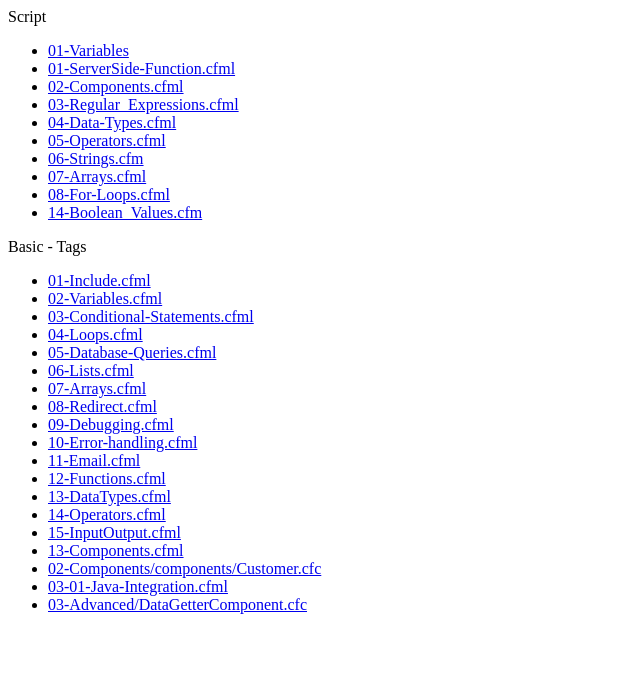
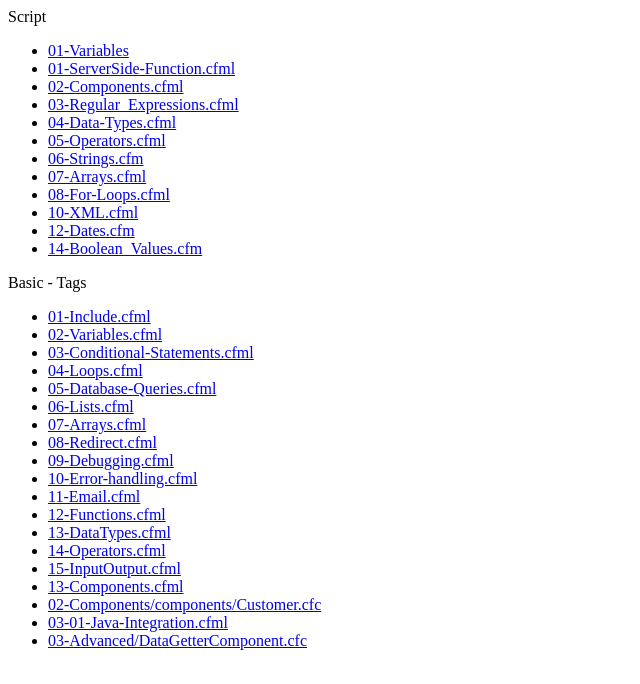
Before and after one commit to rt-learn-cf/lang_syntax, a plain HTML site: page index.html in a window 1280 px wide. Shown: the whole page, without its empty margins (0-640 px from the left). Drawn offline with Linux system fonts and the light colour scheme.

Commit message:
various changes

```diff
--- a/index.html
+++ b/index.html
@@ -16,6 +16,8 @@
         <li><a href="scripts/06-Strings.cfm">06-Strings.cfm</a></li>
         <li><a href="scripts/07-Arrays.cfml">07-Arrays.cfml</a></li>
         <li><a href="scripts/08-For-Loops.cfml">08-For-Loops.cfml</a></li>
+        <li><a href="scripts/10-XML.cfml">10-XML.cfml</a></li>
+        <li><a href="scripts/12-Dates.cfm">12-Dates.cfm</a></li>
         <li><a href="scripts/14-Boolean_Values.cfm">14-Boolean_Values.cfm</a></li>
       </ul>
 
```
Also changed, not shown: 10 other files.
